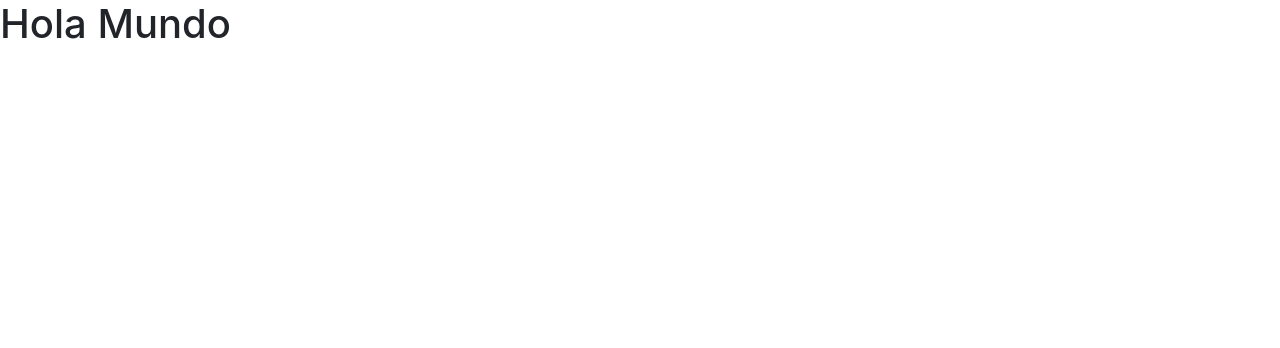
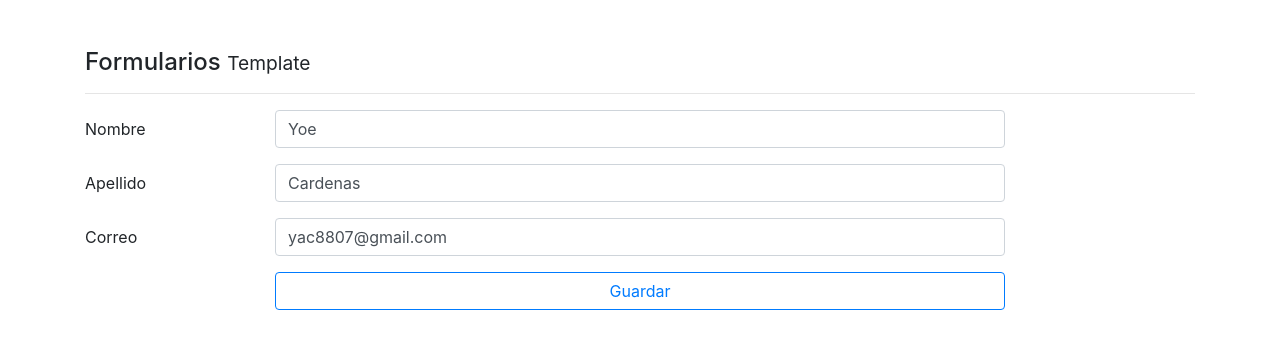
Before and after one commit to Yac-Mc/Formualrios, an Angular app in the folder formualrios/: page /template in a window 1280 px wide. Before the commit this address led to /. Shown: the top 348 px of the page. Built offline with nearby package versions, Linux system fonts and the light colour scheme.

Commit message:
Se agregan rutas url y validaciones al html del formulario estatico

```diff
--- a/formualrios/src/app/app-routing.module.ts
+++ b/formualrios/src/app/app-routing.module.ts
@@ -1,8 +1,14 @@
 import { NgModule } from '@angular/core';
 import { Routes, RouterModule } from '@angular/router';
+import { TemplateComponent } from './components/pages/template/template.component';
+import { ReactiveComponent } from './components/pages/reactive/reactive.component';
 
 
-const routes: Routes = [];
+const routes: Routes = [
+  { path: 'template', component: TemplateComponent },
+  { path: 'reactive', component: ReactiveComponent },
+  { path: '**', pathMatch: 'full', redirectTo: 'template'}
+];
 
 @NgModule({
   imports: [RouterModule.forRoot(routes)],
--- a/formualrios/src/app/app.component.html
+++ b/formualrios/src/app/app.component.html
@@ -1 +1,3 @@
-<h1>Hola Mundo</h1>
+<div class="container mt-5">
+    <router-outlet></router-outlet>
+</div>
--- /dev/null
+++ b/formualrios/src/app/components/pages/reactive/reactive.component.html
@@ -0,0 +1,34 @@
+<h4>Formularios <small> Reactivos </small></h4>
+<hr>
+<form autocomplete="off">
+    <div>
+        <div class="form-group row">
+            <label class="col-2 col-form-label">Nombre</label>
+            <div class="col-8">
+                <input class="form-control" type="text" placeholder="Nombre">
+            </div>
+        </div>
+
+        <div class="form-group row">
+            <label class="col-2 col-form-label">Apellido</label>
+            <div class="col-8">
+                <input class="form-control" type="text" placeholder="Apellido">
+            </div>
+        </div>
+    </div>
+
+    <div class="form-group row">
+        <label class="col-2 col-form-label">Correo</label>
+        <div class="col-8">
+            <input class="form-control" type="email" placeholder="Correo electrónico">
+        </div>
+    </div>
+
+    <div class="form-group row">
+        <label class="col-2 col-form-label">&nbsp;</label>
+        <div class="input-group col-md-8">
+            <button type="submit" class="btn btn-outline-primary btn-block">Guardar</button>
+        </div>
+    </div>
+
+</form>
--- /dev/null
+++ b/formualrios/src/app/components/pages/reactive/reactive.component.ts
@@ -0,0 +1,15 @@
+import { Component, OnInit } from '@angular/core';
+
+@Component({
+  selector: 'app-reactive',
+  templateUrl: './reactive.component.html',
+  styleUrls: ['./reactive.component.css']
+})
+export class ReactiveComponent implements OnInit {
+
+  constructor() { }
+
+  ngOnInit(): void {
+  }
+
+}
--- /dev/null
+++ b/formualrios/src/app/components/pages/template/template.component.html
@@ -0,0 +1,37 @@
+<h4>Formularios <small> Template </small></h4>
+<hr>
+<form autocomplete="off" (ngSubmit)="guardar(form)" #form="ngForm">
+    <div>
+        <div class="form-group row">
+            <label class="col-2 col-form-label">Nombre</label>
+            <div class="col-8">
+                <input class="form-control" name="name" [ngModel]="usuario.nombre" type="text" required minlength="3" [class.is-invalid]="nombre.invalid && nombre.touched" placeholder="Nombre" #nombre="ngModel">
+                <small *ngIf="nombre.invalid && nombre.touched" class="form-text text-danger">Ingrese 5 letras</small>
+            </div>
+        </div>
+
+        <div class="form-group row">
+            <label class="col-2 col-form-label">Apellido</label>
+            <div class="col-8">
+                <input class="form-control" name="apellido" [ngModel]="usuario.apellido" required minlength="5" [class.is-invalid]="apellido.invalid && apellido.touched" #apellido="ngModel" type="text" placeholder="Apellido">
+                <small *ngIf="apellido.invalid && apellido.touched" class="form-text text-danger">Ingrese 5 letras</small>
+            </div>
+        </div>
+    </div>
+
+    <div class="form-group row">
+        <label class="col-2 col-form-label">Correo</label>
+        <div class="col-8">
+            <input class="form-control" type="email" [ngModel]="usuario.correo" name="correo" placeholder="Correo electrónico" required [class.is-invalid]="correo.invalid && correo.touched" pattern="[a-z0-9._%+-]+@[a-z0-9.-]+\.[a-z]{2,3}$" #correo="ngModel">
+            <small *ngIf="correo.invalid && correo.touched" class="form-text text-danger">El correo es obligatorio</small>
+        </div>
+    </div>
+
+    <div class="form-group row">
+        <label class="col-2 col-form-label">&nbsp;</label>
+        <div class="input-group col-md-8">
+            <button type="submit" class="btn btn-outline-primary btn-block">Guardar</button>
+        </div>
+    </div>
+
+</form>
--- /dev/null
+++ b/formualrios/src/app/components/pages/template/template.component.ts
@@ -0,0 +1,34 @@
+import { Component, OnInit } from '@angular/core';
+import { NgForm, CheckboxControlValueAccessor } from '@angular/forms';
+
+@Component({
+  selector: 'app-template',
+  templateUrl: './template.component.html',
+  styleUrls: ['./template.component.css']
+})
+export class TemplateComponent implements OnInit {
+
+  usuario = {
+    nombre: 'Yoe',
+    apellido: 'Cardenas',
+    correo: 'yac8807@gmail.com'
+  };
+
+  constructor() { }
+
+  ngOnInit(): void {
+  }
+
+  guardar(form: NgForm){
+    console.log(form);
+
+    if ( form.invalid ){
+      Object.values( form.controls ).forEach(control => {
+        control.markAllAsTouched();
+      });
+    }
+
+    console.log(form.value);
+  }
+
+}
```
Also changed, not shown: formualrios/src/app/app.module.ts (+8 -2 lines), formualrios/src/app/components/pages/reactive/reactive.component.css (added), formualrios/src/app/components/pages/template/template.component.css (added).
